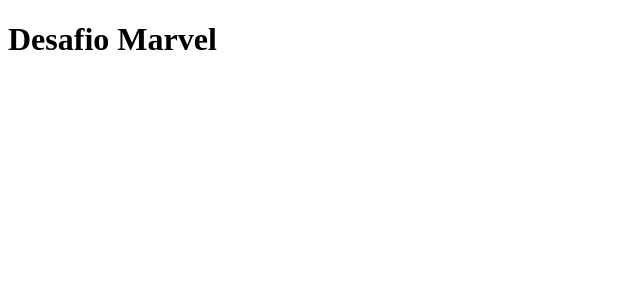
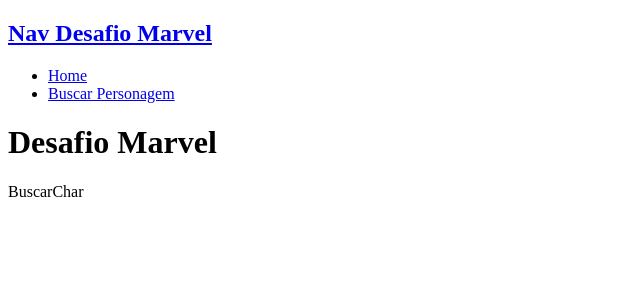
Before and after one commit to raphaelb12/DesafioMarvel, a React (Vite) app: page /buscarChar in a window 1280 px wide. Shown: the top 300 px of the page, without its empty margins (0-640 px from the left). Built offline with nearby package versions, Linux system fonts and the light colour scheme; no server answers.

Commit message:
Criação e definição de página home, character e buscar character, Criação de protótipo de navbar e definição de algumas rotas de páginas

```diff
--- a/src/App.tsx
+++ b/src/App.tsx
@@ -1,3 +1,5 @@
+import Navbar from './components/Navbar';
+import { Outlet } from 'react-router-dom';
 import { useEffect, useState } from 'react'
 import './App.css'
 import axios from 'axios'
@@ -17,7 +19,9 @@
   return (
     <>
       <div>
+    <Navbar />
     <h1>Desafio Marvel</h1>
+    <Outlet />
       </div>
     </>
   )
--- a/src/axios/config.tsx
+++ b/src/axios/config.tsx
@@ -1,6 +1,6 @@
 import md5 from "md5";
 
-const baseURL = "https://gateway.marvel.com/v1/public/characters?ts=${time}&apikey=${publicKey}&hash=${hash}";
+const baseURL = "https://gateway.marvel.com/v1/public/";
 
 const publicKey = "39ae8072f88505a3fb805787b91d3048";
 const privateKey = "17c9ea75d5991befac3a4d05d6d057cd3acac24f";
@@ -8,4 +8,4 @@
 const time = Number(new Date());
 const hash = md5(time + privateKey + publicKey);
 
-export { publicKey, privateKey, time, hash, baseURL };
+export { publicKey, privateKey, time, hash};
--- /dev/null
+++ b/src/components/Navbar.tsx
@@ -0,0 +1,23 @@
+import { Link } from "react-router-dom"
+
+const Navbar = () => {
+  return (
+    <nav className="navbar">
+    <h2>
+        <Link to ={'/'}>Nav Desafio Marvel</Link>
+        </h2>
+    <ul>
+        <li>
+            <Link to = {'/'}> Home </Link>
+        </li>
+        <li>
+            <Link to = {'/buscarChar'} className="bttn"> Buscar Personagem </Link>
+        </li>
+    </ul>
+
+    </nav>
+
+  )
+}
+
+export default Navbar
--- a/src/main.tsx
+++ b/src/main.tsx
@@ -3,8 +3,35 @@
 import App from './App.tsx'
 import './index.css'
 
+import { createBrowserRouter, RouterProvider, Route } from 'react-router-dom'
+
+//páginas
+import Home from './routes/Home';
+import Characters from './routes/Characters';
+import BuscarChar from './routes/BuscarChar.tsx'
+
+const router = createBrowserRouter([{
+  element: <App/>,
+  children: [
+    {
+      path: '/',
+      element: <Home />
+    },
+    {
+      path: '/characters',
+      element: <Characters />
+
+    },
+    {
+      path: '/buscarChar',
+      element: <BuscarChar />
+
+    }
+  ]
+}])
+
 ReactDOM.createRoot(document.getElementById('root')!).render(
   <React.StrictMode>
-    <App />
+    <RouterProvider router = {router} />
   </React.StrictMode>,
 )
--- /dev/null
+++ b/src/routes/BuscarChar.tsx
@@ -0,0 +1,9 @@
+import React from 'react'
+
+const BuscarChar = () => {
+  return (
+    <div>BuscarChar</div>
+  )
+}
+
+export default BuscarChar
--- /dev/null
+++ b/src/routes/Characters.tsx
@@ -0,0 +1,9 @@
+import React from 'react'
+
+const Characters = () => {
+  return (
+    <div>Characters</div>
+  )
+}
+
+export default Characters
--- /dev/null
+++ b/src/routes/Home.tsx
@@ -0,0 +1,9 @@
+import React from 'react'
+
+const Home = () => {
+  return (
+    <div>Home</div>
+  )
+}
+
+export default Home
```
